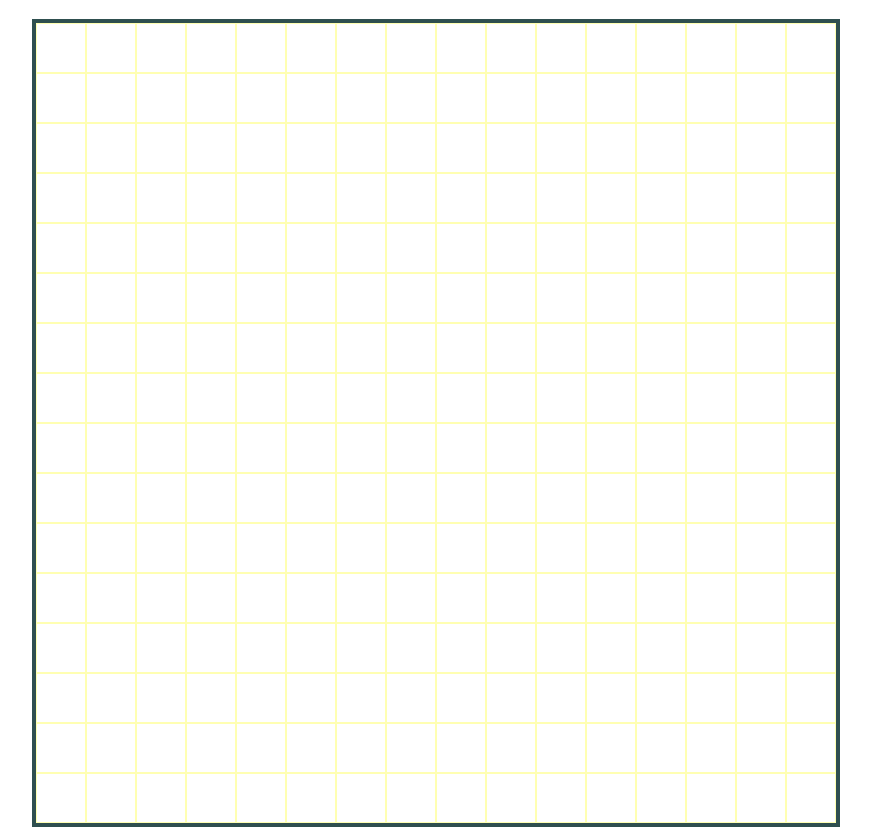
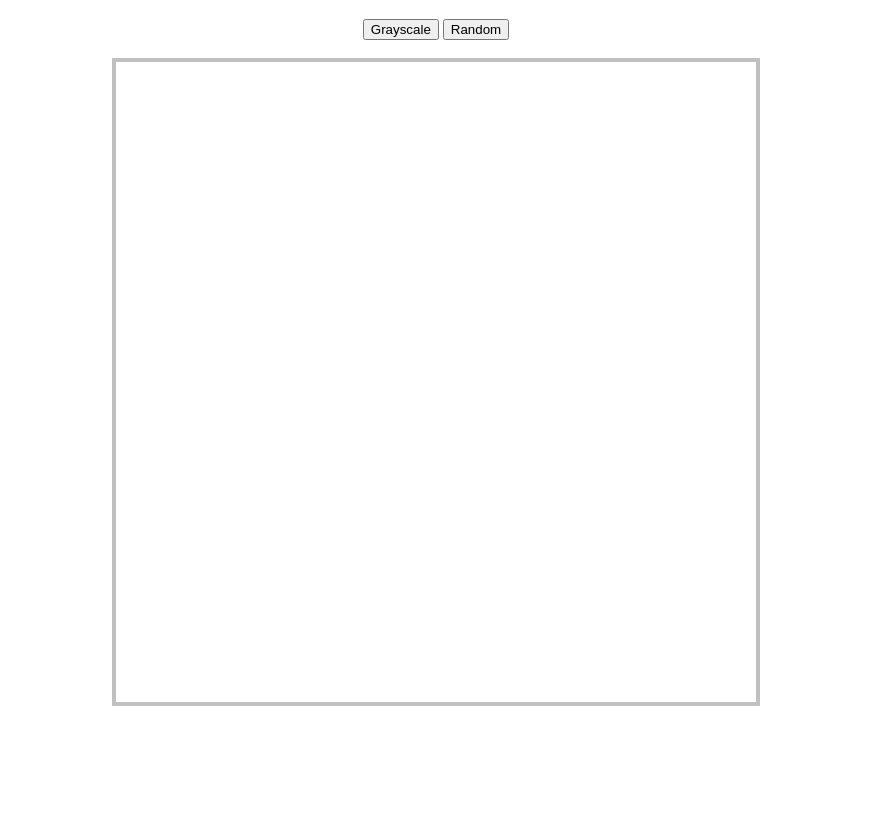
Before and after one commit to alberto-balsalm/etch-a-sketch, a plain HTML site: page index.html in a window 1280 px wide. Shown: the part 61-896 px from the top of the page, without its empty margins (204-1075 px from the left). After the commit the page ends 800 px from the top, so only its background shows below. Drawn offline with Linux system fonts and the light colour scheme.

Commit message:
Added buttons for color modes

```diff
--- a/index.html
+++ b/index.html
@@ -6,6 +6,12 @@
 </head>
 <body>
     <h1>Etch-a-Sketch</h1>
+    <div class="controls">
+        <button>Grayscale</button>
+        <button>Random</button>
+        <br><br>
+    </div>
+
     <div class="grid"></div>
 
     <script src="script.js"></script>
--- a/script.js
+++ b/script.js
@@ -1,12 +1,13 @@
 const grid = document.querySelector(".grid")
-const gridSize = 800
+const gridSize = 640
 let numSquares = 16
 let squareWidth = gridSize / numSquares
 const newline = document.createElement('br')
-let colourMode = "black"
+let colourMode = "grayscale"
 
 generateGrid()
 hoverEffect()
+changeColourMode()
 
 function generateGrid() {
     for(let i = 0; i < numSquares; i++) {
@@ -26,21 +27,30 @@ function hoverEffect() {
     squares.forEach(div => div.addEventListener('mouseover', changeColour))
 }
 
+function changeColourMode() {
+    const buttons = document.querySelectorAll('button')
+    //enable choosing grayscale mode
+    buttons[0].addEventListener('click', () => {
+        colourMode = "grayscale"
+    })
+    //enable choosing random colour mode
+    buttons[1].addEventListener('click', () => {
+        colourMode = "random"
+    })
+}
+
 function changeColour(div) {
-    if(colourMode === "random") div.target.style.backgroundColor = randomColour()
-    else if(colourMode === "black") {
-        console.log(div.target.style.backgroundColor)
+    if(colourMode === "random") {
+        div.target.style.opacity = 1
+        div.target.style.backgroundColor = randomColour()
+    } else if(colourMode === "grayscale") {
         if(div.target.style.backgroundColor === "rgb(0, 0, 0)") {
-            console.log(div.target.style.opacity)
             div.target.style.opacity = parseFloat(div.target.style.opacity) + 0.1
         }
         else {
             div.target.style.backgroundColor = "#000000"
             div.target.style.opacity = 0.1
         }
-
-
-
     }
 }
 
--- a/style.css
+++ b/style.css
@@ -6,15 +6,23 @@ h1 {
 .grid {
     display: flex;
     flex-wrap: wrap;
-    width: 800px;
-    height: 800px;
-    border: 4px solid darkslategray;
+    width: 640px;
+    height: 640px;
+    border: 4px solid #c0c0c0;
     margin: 0 auto;
 }
 
 .square {
-    border: 1px solid yellow;
+    //border: 1px solid darkslategray;
     box-sizing: border-box;
-    opacity: 0.3;
+    opacity: 0.1;
 
 }
+
+.controls {
+    text-align: center;
+}
+
+button {
+
+}
```
